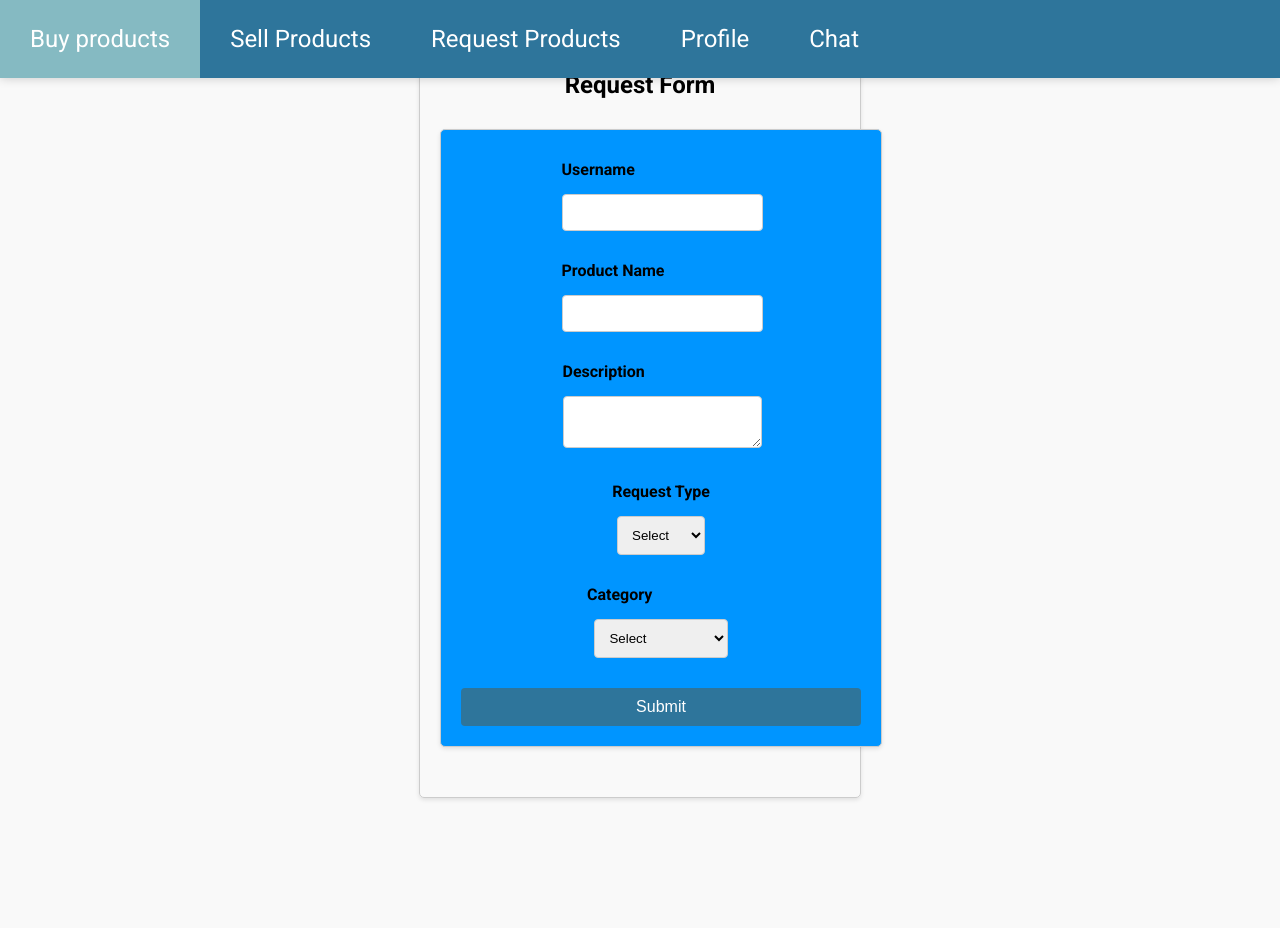
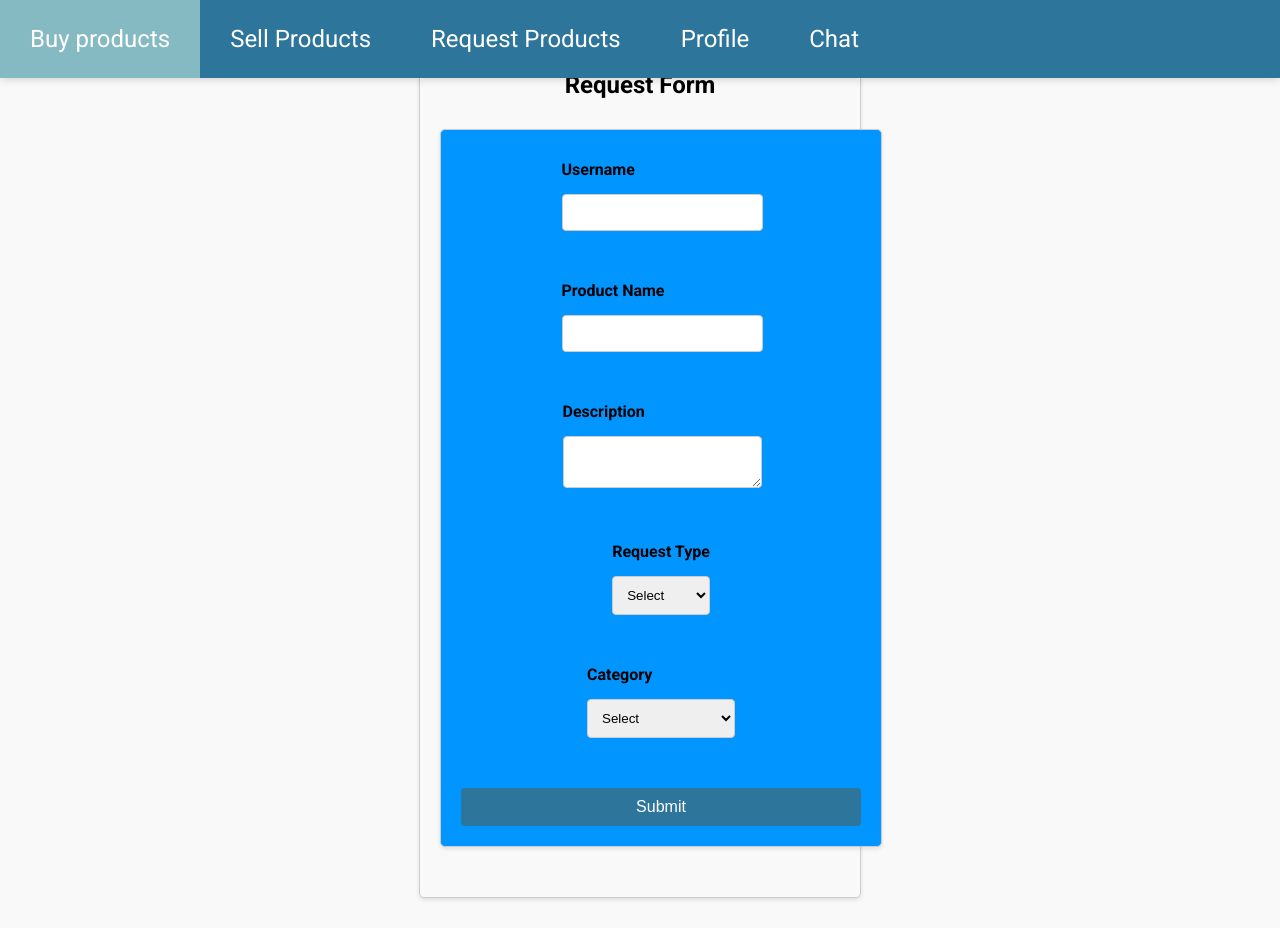
Before and after one commit to Sadhika1012/CampusKart, a React (Create React App) app in the folder frontend/: page /requestform in a window 1280 px wide. Before the commit the page ends 828 px from the top, so only its background shows below. Built offline with nearby package versions, Linux system fonts and the light colour scheme; no server answers.

Commit message:
Update requestform.css

```diff
--- a/frontend/src/requestform.css
+++ b/frontend/src/requestform.css
@@ -2,7 +2,6 @@
   max-width: 400px;
   margin: 30px auto;
   padding: 20px;
-
   border: 1px solid #ccc;
   border-radius: 5px;
   box-shadow: 0 2px 4px rgba(0, 0, 0, 0.1);
@@ -50,3 +49,15 @@
   color: red;
   margin-bottom: 10px;
 }
+
+.request-form .form-group {
+  margin-bottom: 20px;
+}
+
+.request-form .form-group label {
+  text-align: left;
+}
+
+.request-form .form-group select {
+  width: 100%;
+}
```
Lines whose indentation alone changed are shown as unchanged.
